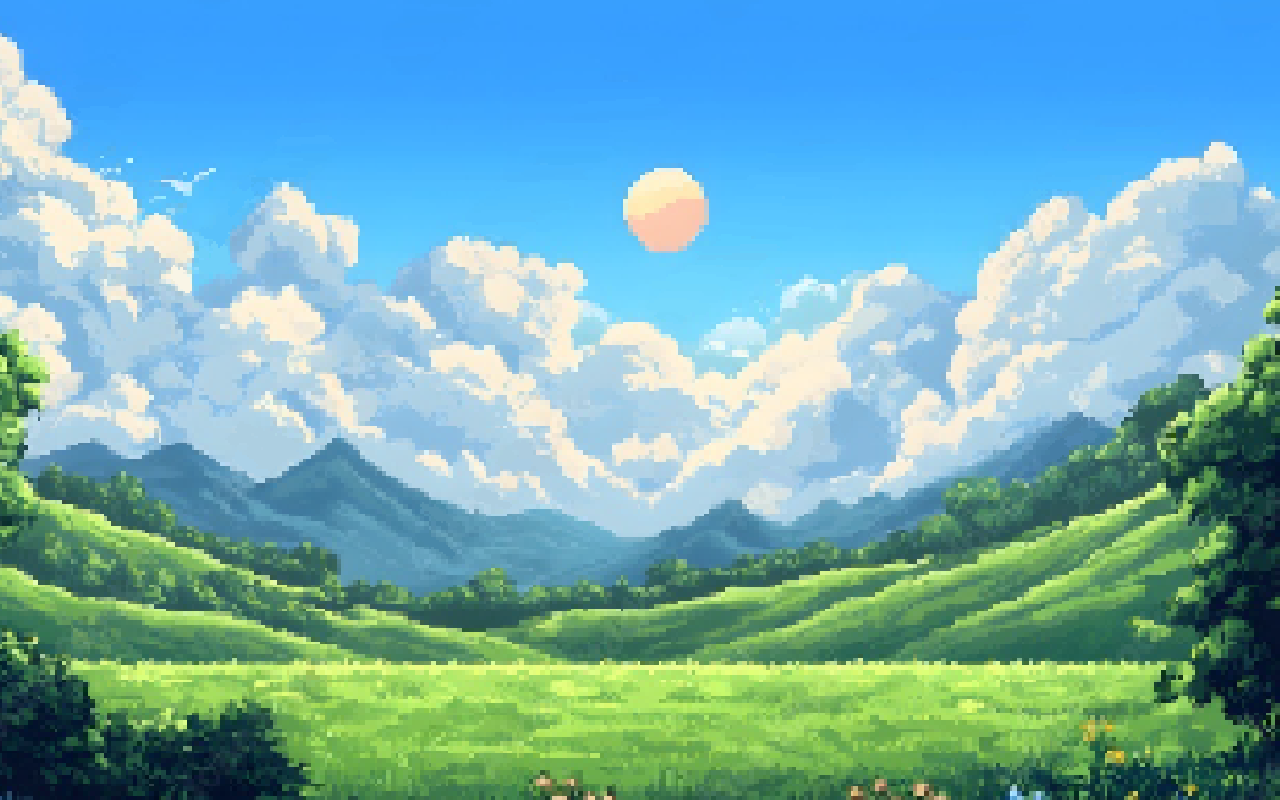
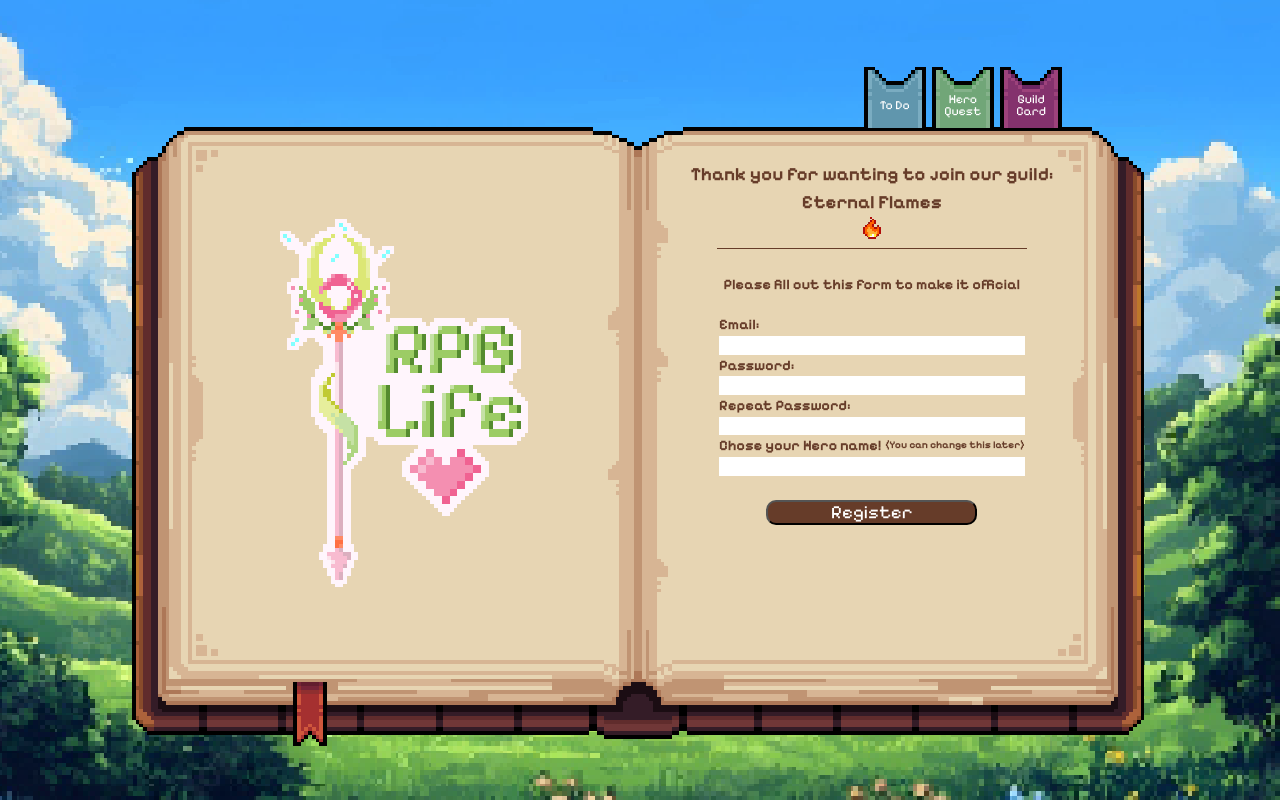
Before and after one commit to AuroraLyhnn/rpg-life-frontend, a React (Vite) app: page /register in a window 1280 px wide. Before the commit this address had no page. Built offline with nearby package versions, Linux system fonts and the light colour scheme.

Commit message:
Register page and popup I designed the layout for the register page, and i made a welcome component that pops up after the user registers, it than leads them to the home page. I also turned the logo page into a component to use it on multiple pages

```diff
--- a/src/App.jsx
+++ b/src/App.jsx
@@ -1,11 +1,14 @@
+import './App.css';
+import { Route, Routes } from 'react-router-dom';
+
 import ToDo from './pages/to_do/ToDo.jsx';
 import HeroQuest from './pages/hero_quest/HeroQuest.jsx';
 import GuildCard from './pages/guild_card/GuildCard.jsx';
-import './App.css';
-import { Route, Routes } from 'react-router-dom';
 import Login from "./pages/login/Login.jsx";
 import Register from "./pages/register/Register.jsx";
 import ForgotPassword from "./pages/forgot_password/ForgotPassword.jsx";
+import NotFound from "./pages/not_found/NotFound.jsx";
+import Welcome from "./components/journal/welcome/Welcome.jsx";
 
 function App() {
 
@@ -17,9 +20,10 @@ function App() {
                 <Route path="hero_quest" element={<HeroQuest/>}/>
                 <Route path="guild_card" element={<GuildCard/>}/>
                 <Route path="login" element={<Login/>}/>
-                <Route Path="register" element={<Register/>}/>
-                <Route Path="login/forgot-password" element={<ForgotPassword/>}/>
-                {/*<Route path="*" element={<NotFound/>}/>*/}
+                <Route path="register" element={<Register/>}/>
+                <Route path="welcome" element={<Welcome/>}/>
+                <Route path="login_forgot_password" element={<ForgotPassword/>}/>
+                <Route path="*" element={<NotFound/>}/>
             </Routes>
         </main>
     </>
--- /dev/null
+++ b/src/components/journal/Popup.jsx
@@ -0,0 +1 @@
+import React from 'react';
--- /dev/null
+++ b/src/components/journal/book/LogoPage.css
@@ -0,0 +1,13 @@
+.logoPage {
+    width: 34rem;
+    height: 41rem;
+    padding: 1rem;
+    display: flex;
+    align-items: center;
+    justify-content: center;
+}
+
+.logo {
+    width: 20rem;
+
+}
--- /dev/null
+++ b/src/components/journal/book/LogoPage.jsx
@@ -0,0 +1,12 @@
+import './LogoPage.css'
+import AppLogo from "../../../assets/page/application-logo.png";
+
+function LogoPage() {
+    return (
+        <div className="logoPage">
+            <img className="logo" src={AppLogo} alt="Application logo"/>
+        </div>
+    );
+}
+
+export default LogoPage;
--- a/src/components/journal/bookmarks/Bookmarks.css
+++ b/src/components/journal/bookmarks/Bookmarks.css
@@ -43,11 +43,21 @@ span {
     background-size: 7rem;
 }
 
+
 .default-link {
     color: white;
+    text-decoration: none;
 }
 
 .active-link {
     color: black;
     font-weight: bold;
+    text-decoration: none;
 }
+
+.default-link:hover,
+.active-link:hover {
+    color: #ecd33b;
+    text-decoration: none;
+
+}
--- /dev/null
+++ b/src/components/journal/welcome/Welcome.css
@@ -0,0 +1,39 @@
+.scroll {
+    width: 37rem;
+    height: 54rem;
+    padding: 6rem 3.5rem 1rem;
+    display: flex;
+    flex-direction: column;
+    align-items: start;
+    background-image: url(/src/assets/page/scroll.png);
+    background-size: 100%;
+    background-repeat: no-repeat;
+
+}
+
+h1 {
+    margin: 0.5rem 0;
+    color: #9C5A3C;
+
+}
+
+.welcome-story {
+    text-align: start;
+    line-height: 1.5rem;
+    color: #663C29;
+
+}
+
+.welcome-heart {
+    display: flex;
+    flex-direction: row;
+    align-items: center;
+    gap: 2rem;
+
+}
+
+.heart {
+    width: 2rem;
+    height: 2rem;
+
+}
--- /dev/null
+++ b/src/components/journal/welcome/Welcome.jsx
@@ -0,0 +1,43 @@
+import './Welcome.css';
+import Book from "../book/Book.jsx";
+import Heart from "../../../assets/page/logo.png"
+import {NavLink} from "react-router-dom";
+
+function Welcome({className}) {
+    return (
+            <div className={className}>
+            <article className="scroll">
+                <h1>Welcome, Brave Adventurer!</h1>
+                <p className="welcome-story">
+                    You awaken in the realm of Crysteria, where legends are forged through courage and consistency.<br/>
+                    After defeating the fearsome Dragon of Rwah, your name has spread far and wide across these lands.
+                    Songs are sung of your bravery, and taverns echo with tales of your triumph.<br/>
+                    But a true hero's journey is never truly complete...<br/>
+                    You've joined the Guild of Eternal Flames, not only to protect your village, but to take on new and
+                    noble quests—ones that challenge your daily resolve and shape your future path.<br/>
+                    <br/>
+                    This is your Hero’s Journal.<br/>
+                    <br/>
+                    Here, you will:<br/>
+                    - Track your daily habits and recurring routines<br/>
+                    - Manage important tasks you need to finish soon<br/>
+                    (Main quests)<br/>
+                    - Manage lighter tasks or goals (Side Quests)<br/>
+                    - Complete important personal goals (Hero Quests)<br/>
+                    - Gain XP, level up<br/>
+                    and earn legendary rewards for your efforts<br/>
+                    <br/>
+                    Each completed quest brings you closer to mastery—not just in this realm, but in your own life.<br/>
+                    So, ready your sword… sharpen your focus… and begin your next great adventure.<br/>
+                </p>
+                <div className="welcome-heart">
+                    <h1>Welcome to RPG Life</h1>
+                    <img className="heart" src={Heart}/>
+                    <NavLink className="proceed link" to="/">Proceed!</NavLink>
+                </div>
+            </article>
+        </div>
+    )
+}
+
+export default Welcome;
--- a/src/index.css
+++ b/src/index.css
@@ -32,8 +32,13 @@ ul, ol, a {
   text-decoration: inherit;
 }
 
+a {
+  color: #558b2f;
+  text-decoration: underline #558b2f;
+}
 a:hover {
-  color: #ecd33b;
+  color: #f06292;
+  text-decoration: underline #f06292;
 }
 
 input, input:active {
--- a/src/pages/login/Login.jsx
+++ b/src/pages/login/Login.jsx
@@ -7,6 +7,7 @@ import Lock from "../../assets/page/lock-open.png"
 import Line from "../../assets/page/dark-line-s.png"
 import {NavLink} from "react-router-dom";
 import {useState} from "react";
+import LogoPage from "../../components/journal/book/LogoPage.jsx";
 
 function Login() {
 
@@ -19,9 +20,7 @@ function Login() {
 
         return (
             <Book>
-                <Page className="leftPage">
-                    <img className="logo" src={AppLogo} alt="Application logo"/>
-                </Page>
+                <LogoPage/>
                 <Page className="rightPage">
 
                     <h1>Welcome brave adventurer!</h1>
--- a/src/pages/register/Register.css
+++ b/src/pages/register/Register.css
@@ -0,0 +1,60 @@
+.titleLine {
+    width: 25rem;
+}
+
+.registrationForm {
+    margin: 2rem 2rem;
+    display: flex;
+    flex-direction: column;
+    align-items: center;
+    justify-content: center;
+}
+
+.emailAddressInputField,
+.newPasswordInputField,
+.repeatPasswordInputField,
+.heroNameInputField {
+    width: 100%;
+    display: flex;
+    flex-direction: column;
+    align-items: start;
+}
+
+.emailAddressInput,
+.newPasswordInput,
+.repeatPasswordInput,
+.heroNameInput{
+    align-self: stretch;
+}
+
+.heroNameExplenation {
+    display: flex;
+    flex-direction: row;
+    justify-content: center;
+    align-items: center;
+    gap: 0.3rem;
+}
+
+.welcomeScroll {
+    position: fixed;
+    top: 100vh; /* completely off screen (bottom) */
+    margin-left: 41rem;
+    width: 100%;
+    height: 100%;
+    transition: top 0.7s ease-in-out;
+}
+
+/* Visible on screen */
+.welcomeScroll.visible {
+    top: 2rem;
+}
+
+
+.flame {
+    width: 1.5rem;
+    height: 1.8rem;
+}
+
+.registerButton {
+    margin-top: 2rem;
+}
--- a/src/pages/register/Register.jsx
+++ b/src/pages/register/Register.jsx
@@ -1,20 +1,87 @@
+import { useState } from 'react';
 import './Register.css';
 import Page from "../../components/journal/book/Page.jsx";
 import Book from "../../components/journal/book/Book.jsx";
+import Welcome from "../../components/journal/welcome/Welcome.jsx";
+import LogoPage from "../../components/journal/book/LogoPage.jsx";
+import Flame from "../../assets/page/flame.png"
+import Line from "../../assets/page/dark-line-s.png"
+function Register() {
 
-function Register() {
+    const [emailValue, setEmailValue] = useState('');
+    const [passwordValue, setPasswordValue] = useState('');
+    const [repeatPasswordValue, setRepeatPasswordValue] = useState('');
+    const [heroNameValue, setHeroNameValue] = useState('');
+    const [showWelcomeScroll, setShowWelcomeScroll] = useState(false);
+
+    const handleScrollClick = () => {
+        setShowWelcomeScroll(true);
+    };
+
     return (
-        <Book>
-            <Page className="leftPage">
-                <h1>Register page!</h1>
-            </Page>
-            <Page className="rightPage">
+        <>
+            <Book>
+                <LogoPage/>
+                <Page className="rightPage">
+                    <h2>Thank you for wanting to join our guild: Eternal Flames <span><img className="flame" src={Flame} alt="flame"/></span></h2>
+                    <img className="titleLine" src={Line}/>
+                    <form className="registrationForm">
+                        <h3>Please fill out this form to make it official</h3>
+                        <br/>
+                        <div className="emailAddressInputField">
+                            <h3>Email:</h3>
+                            <input className="emailAddressInput"
+                                   name="email"
+                                   id="email-field"
+                                   type="text"
+                                   value={emailValue}
+                                   onChange={(e) => setEmailValue(e.target.value)}/>
+                        </div>
+                        <div className="newPasswordInputField">
+                            <h3>Password:</h3>
+                            <input className="newPasswordInput"
+                                   name="password"
+                                   id="password-field"
+                                   type="password"
+                                   value={passwordValue}
+                                   onChange={(e) => setPasswordValue(e.target.value)}/>
+                        </div>
 
-            </Page>
 
-        </Book>
-    )
+                        <div className="repeatPasswordInputField">
+                            <h3>Repeat Password:</h3>
+                            <input className="repeatPasswordInput"
+                                   name="repeat-password"
+                                   id="repeat-password-field"
+                                   type="password"
+                                   value={repeatPasswordValue}
+                                   onChange={(e) => setRepeatPasswordValue(e.target.value)}/>
+                        </div>
+
+
+                        <div className="heroNameInputField">
+                            <div className="heroNameExplenation">
+                                <h3>Chose your Hero name!</h3>
+                                <h5>(You can change this later)</h5>
+                            </div>
+
+                            <input className="heroNameInput"
+                                   name="hero-name"
+                                   id="hero-name-field"
+                                   type="text"
+                                   value={heroNameValue}
+                                   onChange={(e) => setHeroNameValue(e.target.value)}/>
+                        </div>
+
+                        <button className="registerButton" type="button" onClick={handleScrollClick}>Register</button>
+                    </form>
+
+                </Page>
+            </Book>
+
+            <Welcome className={`welcomeScroll${showWelcomeScroll ? " visible" : ""}`} />
+        </>
+    );
 }
 
-
 export default Register;
```
Also changed, not shown: src/components/journal/book/Book.css (+0 -12 lines), src/assets/page/flame.png (added), src/assets/page/scroll.png.
